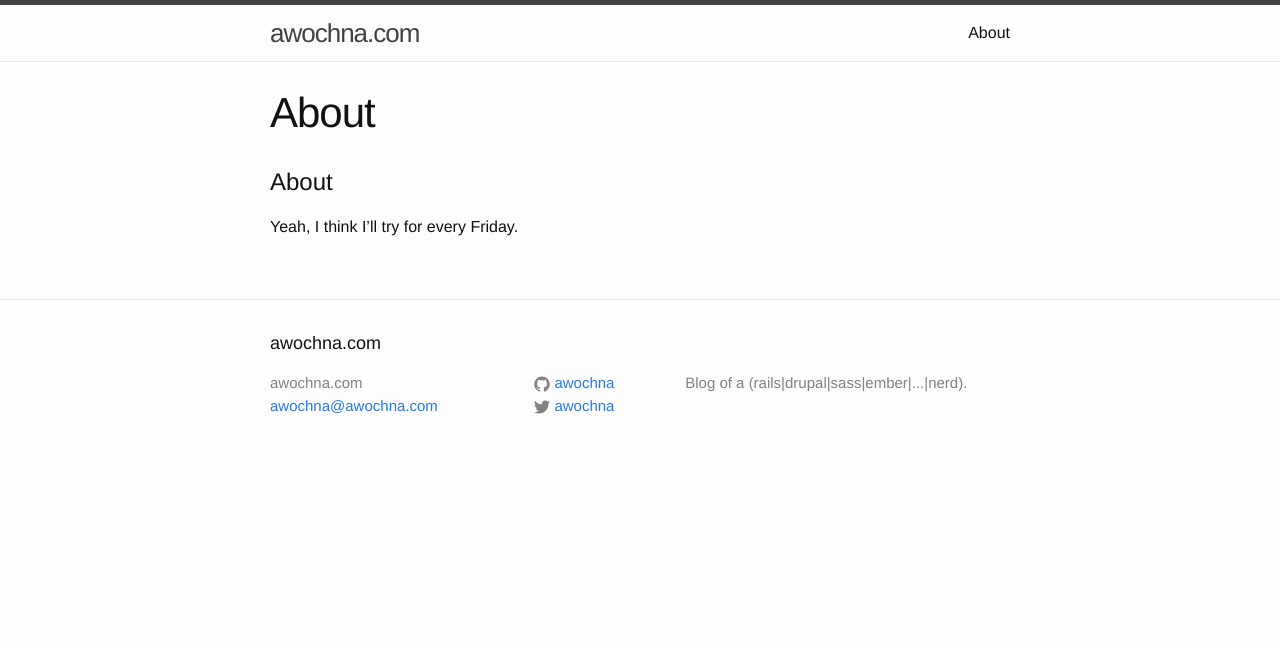
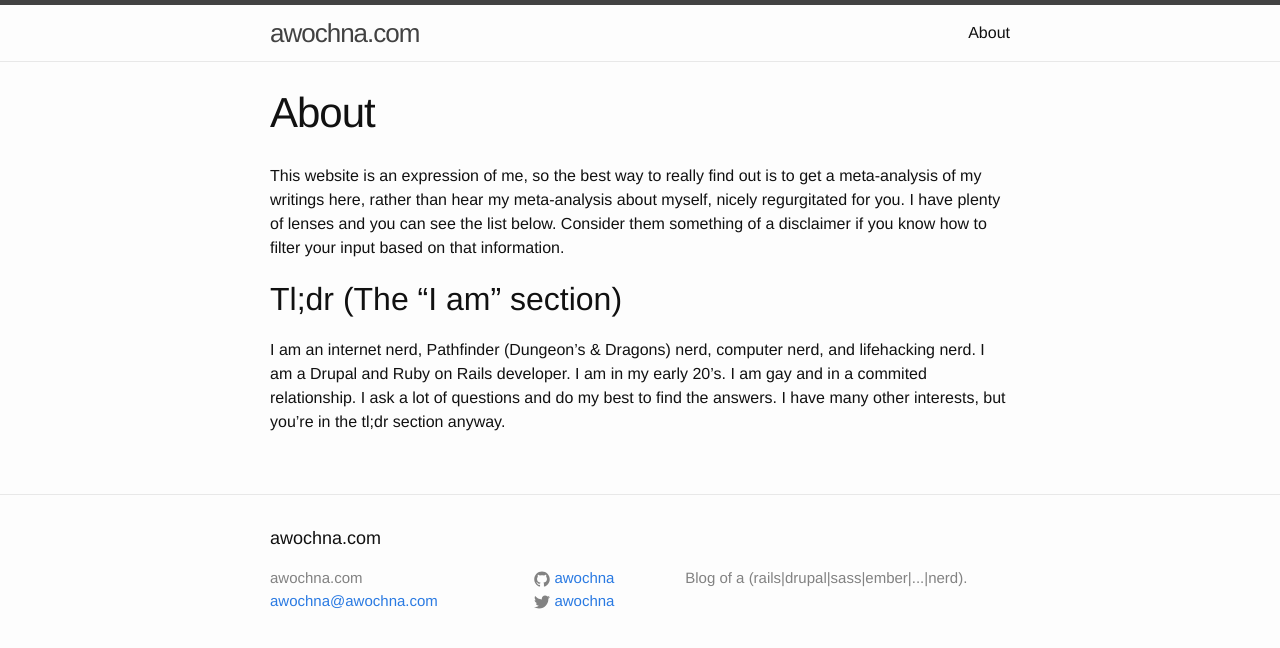
Before and after one commit to awochna/jekyll-blog, a Jekyll site: the page built from about.md, in a window 1280 px wide. Shown: the top 648 px of the page. Built offline with Jekyll 4.4.1, drawn with Linux system fonts in a browser that asks for light colours.

Commit message:
Update the about page based on previously written information

```diff
--- a/about.md
+++ b/about.md
@@ -4,6 +4,8 @@ title: About
 permalink: /about/
 ---
 
-# About #
+This website is an expression of me, so the best way to really find out is to get a meta-analysis of my writings here, rather than hear my meta-analysis about myself, nicely regurgitated for you. I have plenty of lenses and you can see the list below. Consider them something of a disclaimer if you know how to filter your input based on that information.
 
-Yeah, I think I'll try for every Friday.
+## Tl;dr (The "I am" section)
+
+I am an internet nerd, Pathfinder (Dungeon's &amp; Dragons) nerd, computer nerd, and lifehacking nerd. I am a Drupal and Ruby on Rails developer. I am in my early 20's. I am gay and in a commited relationship. I ask a lot of questions and do my best to find the answers. I have many other interests, but you're in the tl;dr section anyway.
```
